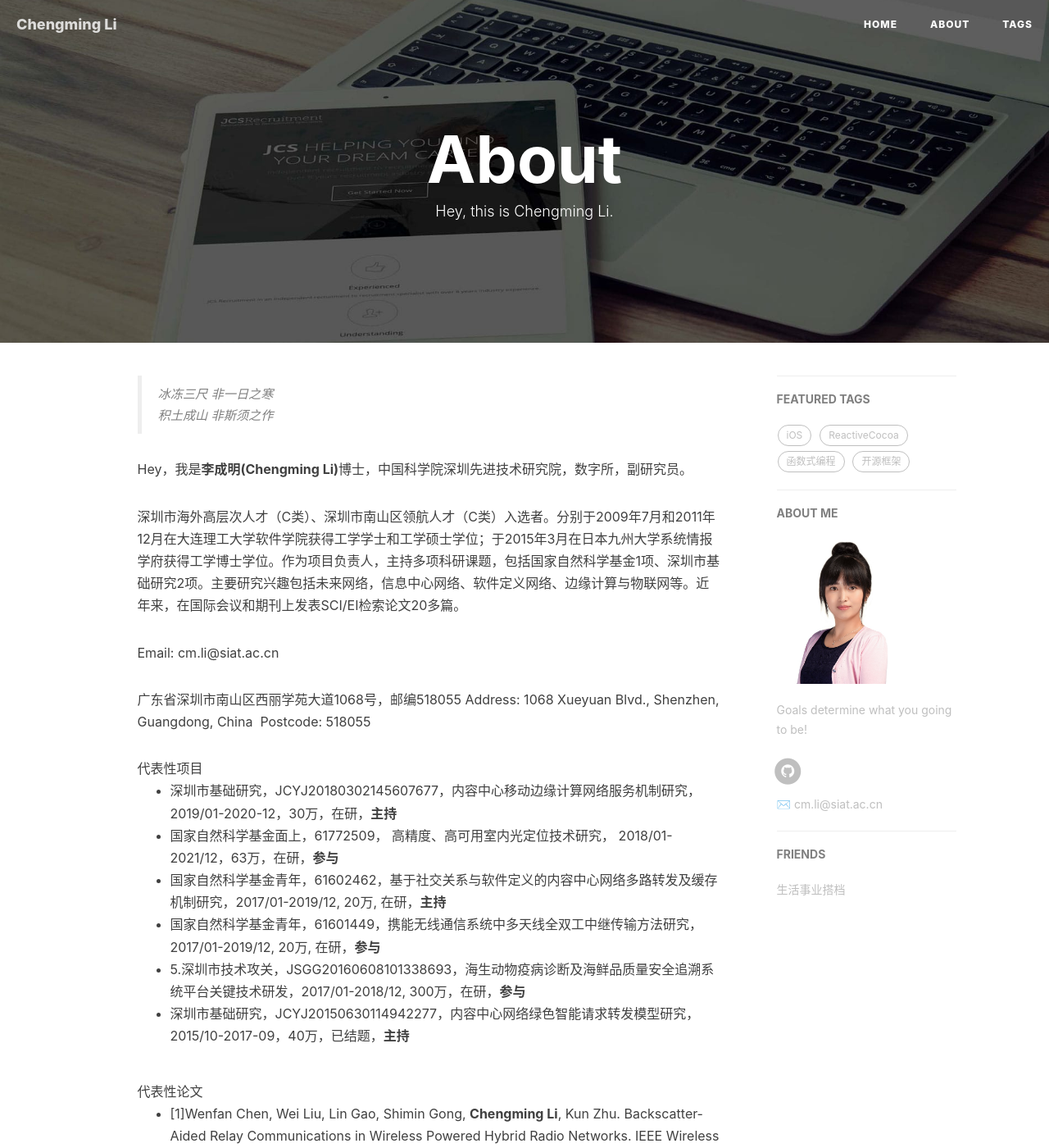
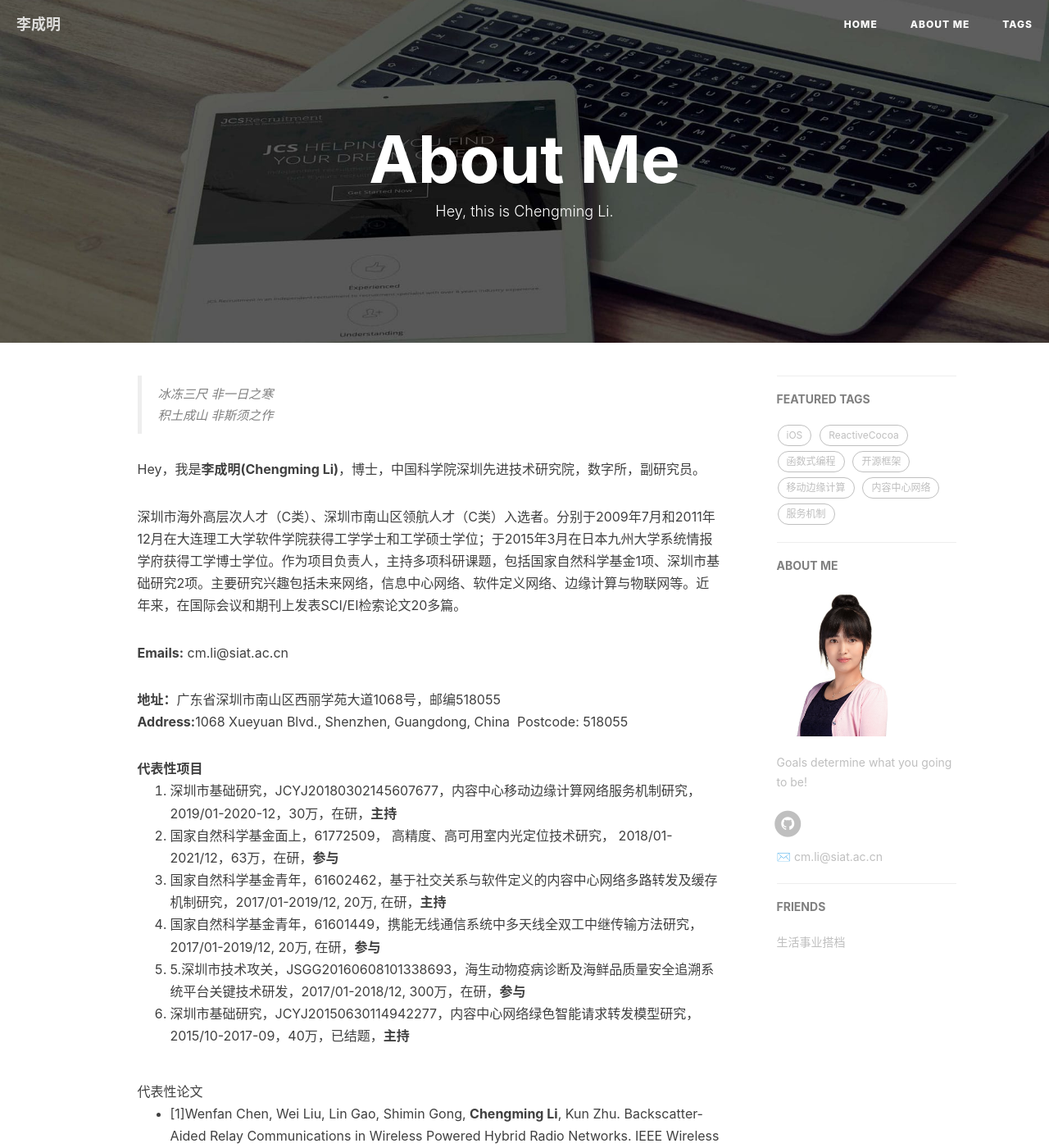
Before and after one commit to cm-li/cm-li.github.io, a Jekyll site: the page built from about.html, in a window 1280 px wide and 1400 px high. Shown: the whole window at 82% size. Built offline with Jekyll 4.4.1, drawn with Linux system fonts in a browser that asks for light colours; nearby versions of some CDN libraries; comment, search, counter and statistics services are not loaded; some of the changed text lies outside the part shown.

```diff
--- a/_config.yml
+++ b/_config.yml
@@ -1,5 +1,5 @@
 # Site settings
-title: Chengming Li
+title: 李成明
 SEOTitle: 李成明的主页 | Chengming Li
 header-img: img/post-bg-desk.jpg
 email: cm.li@siat.ac.cn
--- a/about.html
+++ b/about.html
@@ -1,6 +1,6 @@
 ---
 layout: page
-title: "About"
+title: "About Me"
 description: "Hey, this is Chengming Li."
 header-img: "img/post-bg-rwd.jpg"
 ---
@@ -18,26 +18,29 @@ header-img: "img/post-bg-rwd.jpg"
     <blockquote><p>冰冻三尺 非一日之寒<br>
     积土成山 非斯须之作</p></blockquote>
 
-    <p>Hey，我是<strong>李成明(Chengming Li)</strong>博士，中国科学院深圳先进技术研究院，数字所，副研究员。</p>
+    <p>Hey，我是<strong>李成明(Chengming Li)</strong>，博士，中国科学院深圳先进技术研究院，数字所，副研究员。</p>
 
     <p>深圳市海外高层次人才（C类）、深圳市南山区领航人才（C类）入选者。分别于2009年7月和2011年12月在大连理工大学软件学院获得工学学士和工学硕士学位；于2015年3月在日本九州大学系统情报学府获得工学博士学位。作为项目负责人，主持多项科研课题，包括国家自然科学基金1项、深圳市基础研究2项。主要研究兴趣包括未来网络，信息中心网络、软件定义网络、边缘计算与物联网等。近年来，在国际会议和期刊上发表SCI/EI检索论文20多篇。</p>
 
-    <p>Email: cm.li@siat.ac.cn</p>
-
-    <p> 广东省深圳市南山区西丽学苑大道1068号，邮编518055
-      Address: 1068 Xueyuan Blvd., Shenzhen, Guangdong, China
-      Postcode: 518055</p>
+    <p>
+      <div><Strong>Emails:</Strong> cm.li@siat.ac.cn</div>
+    </p>
+    <p>
+      <strong>地址：</strong>广东省深圳市南山区西丽学苑大道1068号，邮编518055<br>
+      <strong>Address:</strong>1068 Xueyuan Blvd., Shenzhen, Guangdong, China
+      Postcode: 518055
+    </p>
 
     <p>
-      <div>代表性项目</div>
-      <ul>
+      <div><strong>代表性项目</strong></div>
+      <ol>
         <li>深圳市基础研究，JCYJ20180302145607677，内容中心移动边缘计算网络服务机制研究，2019/01-2020-12，30万，在研，<strong>主持</strong></li>
         <li>国家自然科学基金面上，61772509， 高精度、高可用室内光定位技术研究， 2018/01-2021/12，63万，在研，<strong>参与</strong></li>
         <li>国家自然科学基金青年，61602462，基于社交关系与软件定义的内容中心网络多路转发及缓存机制研究，2017/01-2019/12, 20万, 在研，<strong>主持</strong></li>
         <li>国家自然科学基金青年，61601449，携能无线通信系统中多天线全双工中继传输方法研究，2017/01-2019/12, 20万, 在研，<strong>参与</strong></li>
         <li>5.深圳市技术攻关，JSGG20160608101338693，海生动物疫病诊断及海鲜品质量安全追溯系统平台关键技术研发，2017/01-2018/12, 300万，在研，<strong>参与</strong></li>
         <li>深圳市基础研究，JCYJ20150630114942277，内容中心网络绿色智能请求转发模型研究，2015/10-2017-09，40万，已结题，<strong>主持</strong></li>
-      </ul>
+      </ol>
     </p>
 
     <p>
```
Also changed, not shown: _posts/2019-03-26-内容中心移动边缘计算网络服务机制研究.md (added, +23 -0 lines), img/ccmecn-content.jpg (added).
